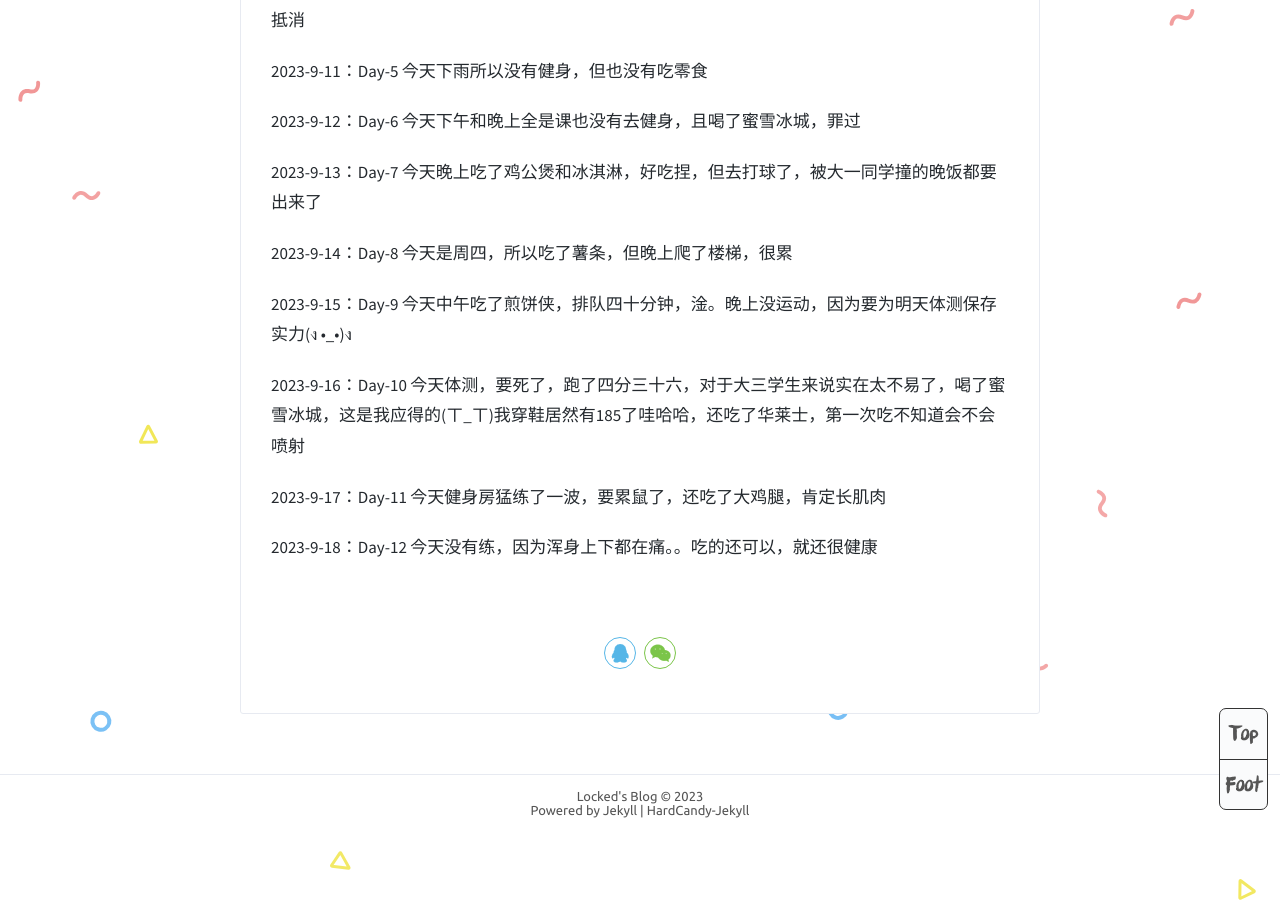
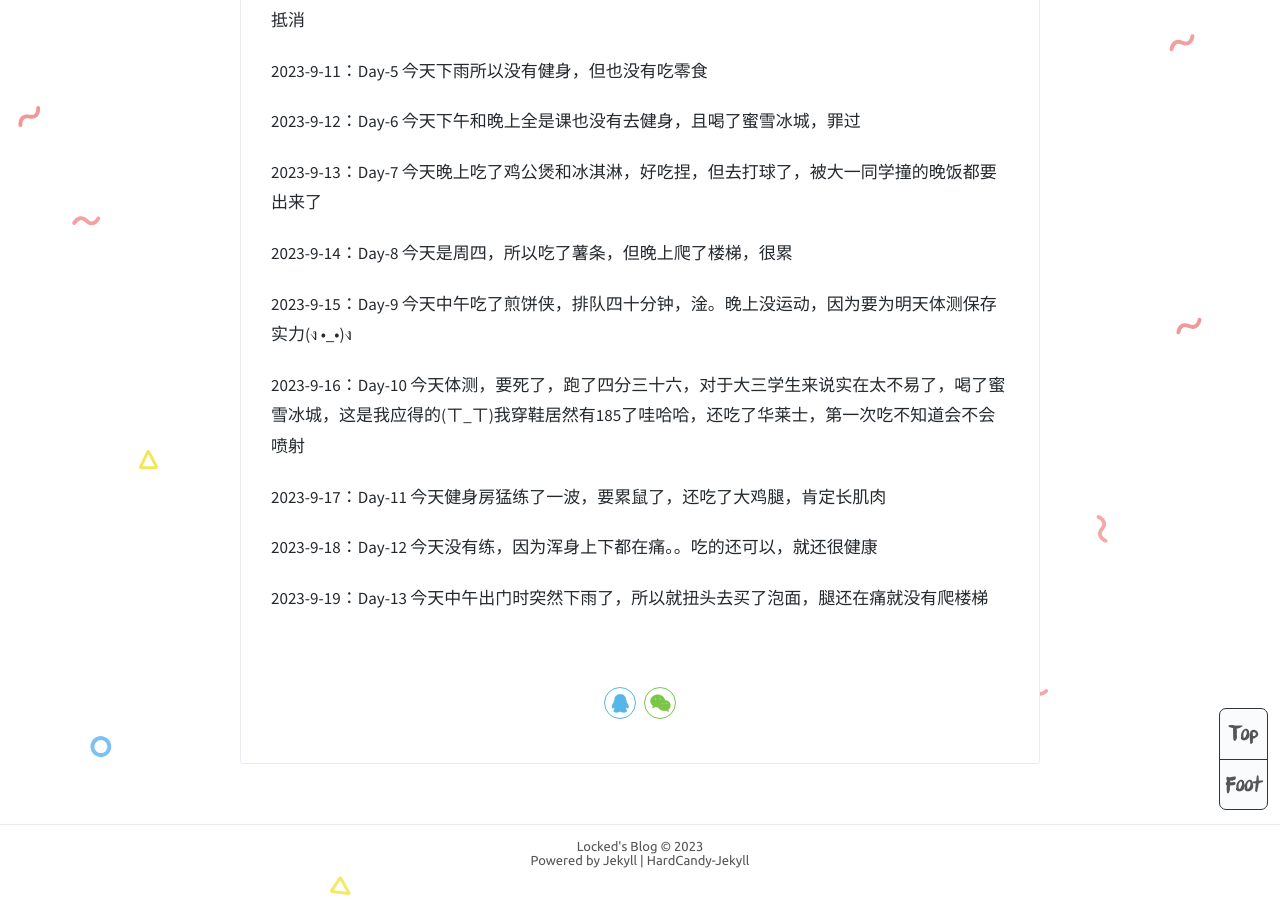
Before and after one commit to Lockeded/Lockeded.github.io, a Jekyll site: the page built from _posts/2023-9-7-健身and饮食打卡.md, in a window 1280 px wide and 900 px high, scrolled down 968 px. Built offline with Jekyll 4.4.1, drawn with Linux system fonts in a browser that asks for light colours; comment, search, counter and statistics services are not loaded.

Commit message:
submit workout

```diff
--- a/_posts/2023-9-7-健身and饮食打卡.md
+++ b/_posts/2023-9-7-健身and饮食打卡.md
@@ -35,3 +35,5 @@ tags: 日常
 2023-9-17：Day-11 今天健身房猛练了一波，要累鼠了，还吃了大鸡腿，肯定长肌肉
 
 2023-9-18：Day-12 今天没有练，因为浑身上下都在痛。。吃的还可以，就还很健康
+
+2023-9-19：Day-13 今天中午出门时突然下雨了，所以就扭头去买了泡面，腿还在痛就没有爬楼梯
```
